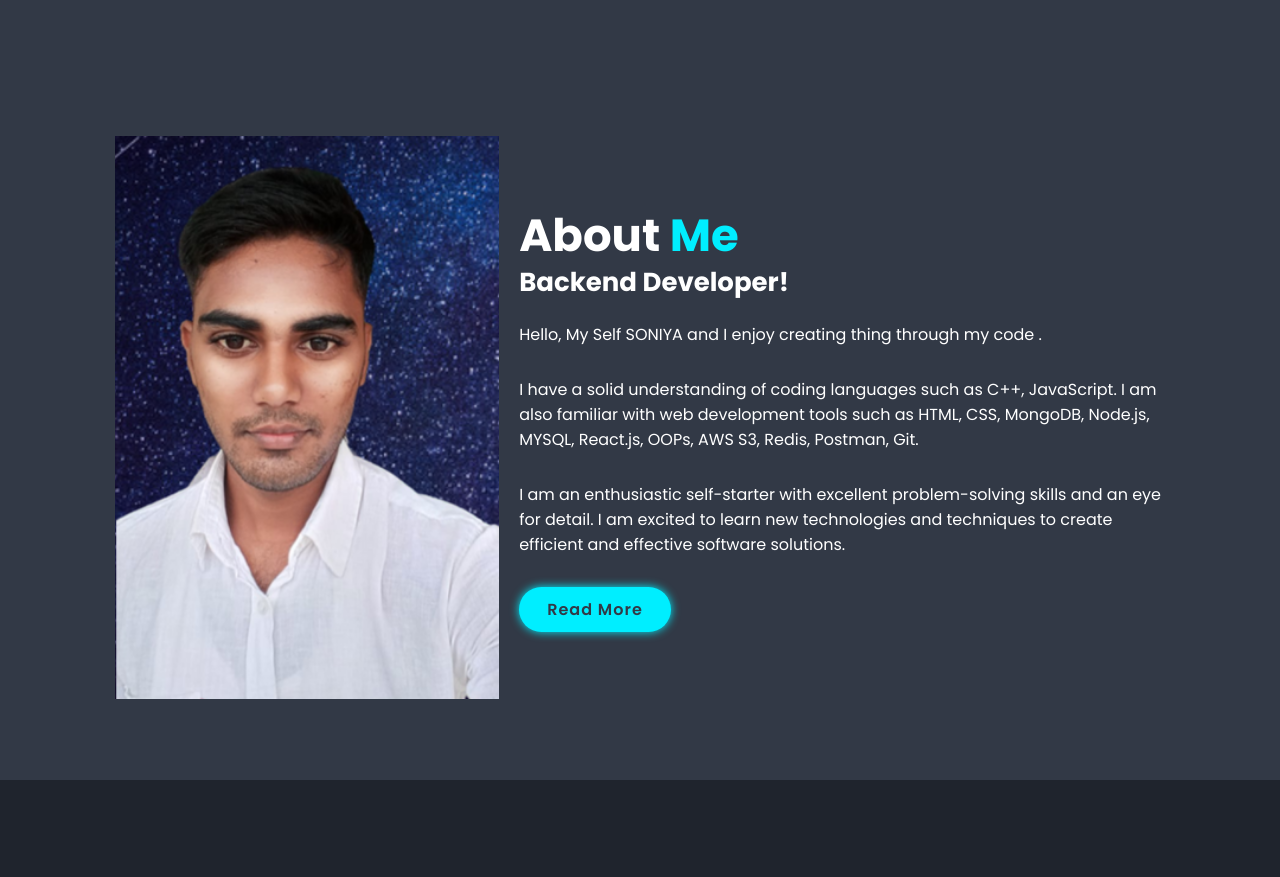
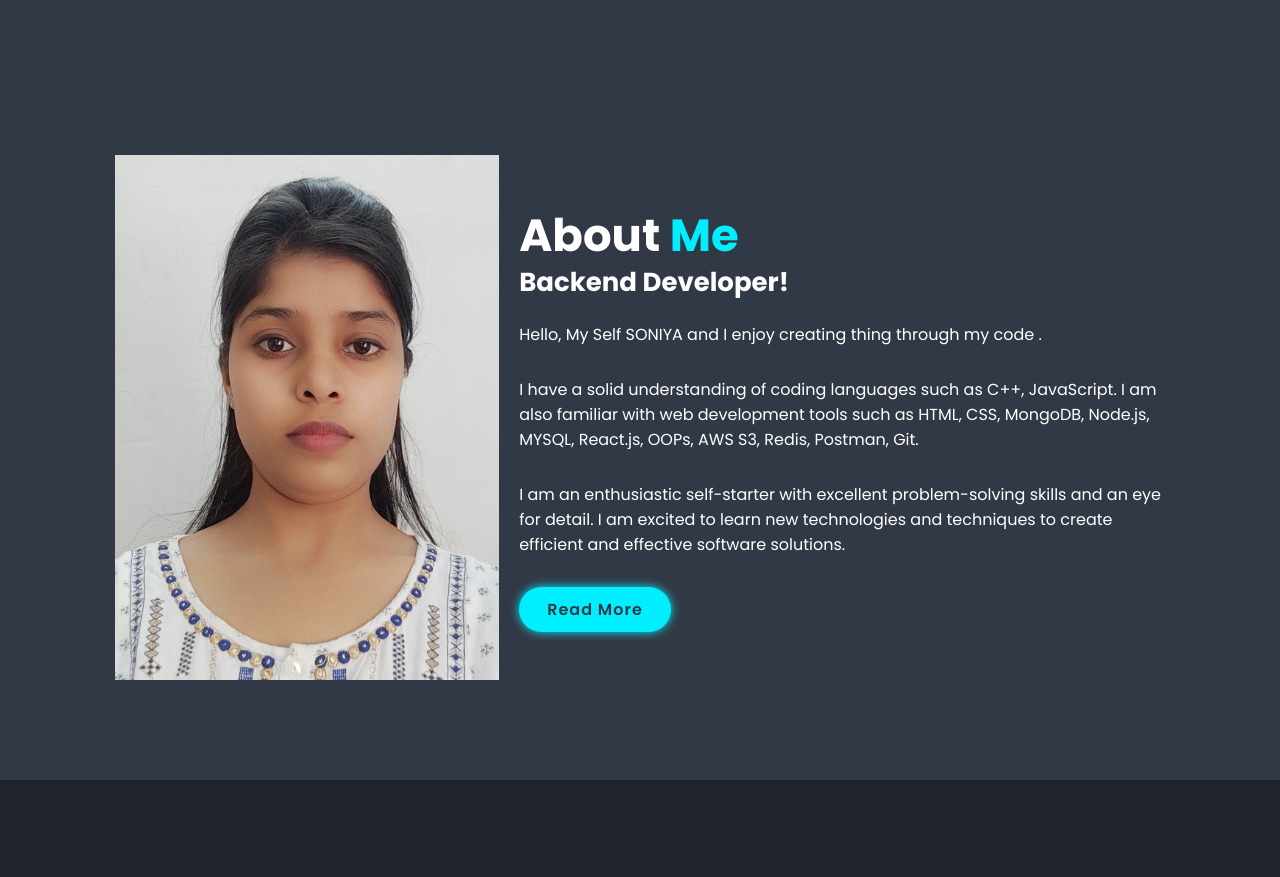
Before and after one commit to soniya437/Portfolio, a plain HTML site: page index.html in a window 1280 px wide. Shown: the part 820-1697 px from the top of the page. Drawn offline with nearby package versions, Linux system fonts and the light colour scheme.

Commit message:
Update index.html

```diff
--- a/index.html
+++ b/index.html
@@ -50,7 +50,7 @@
 <!-- about section design  -->
 <section class="about" id="about">
     <div class="about-img">
-        <img src="image/home.jpg" atl="">
+        <img src="image/soni-photo3.jpg" atl="">
     </div>
     <div class="about-content">
         <h2 class="heading">About <span>Me</span></h2>
```
